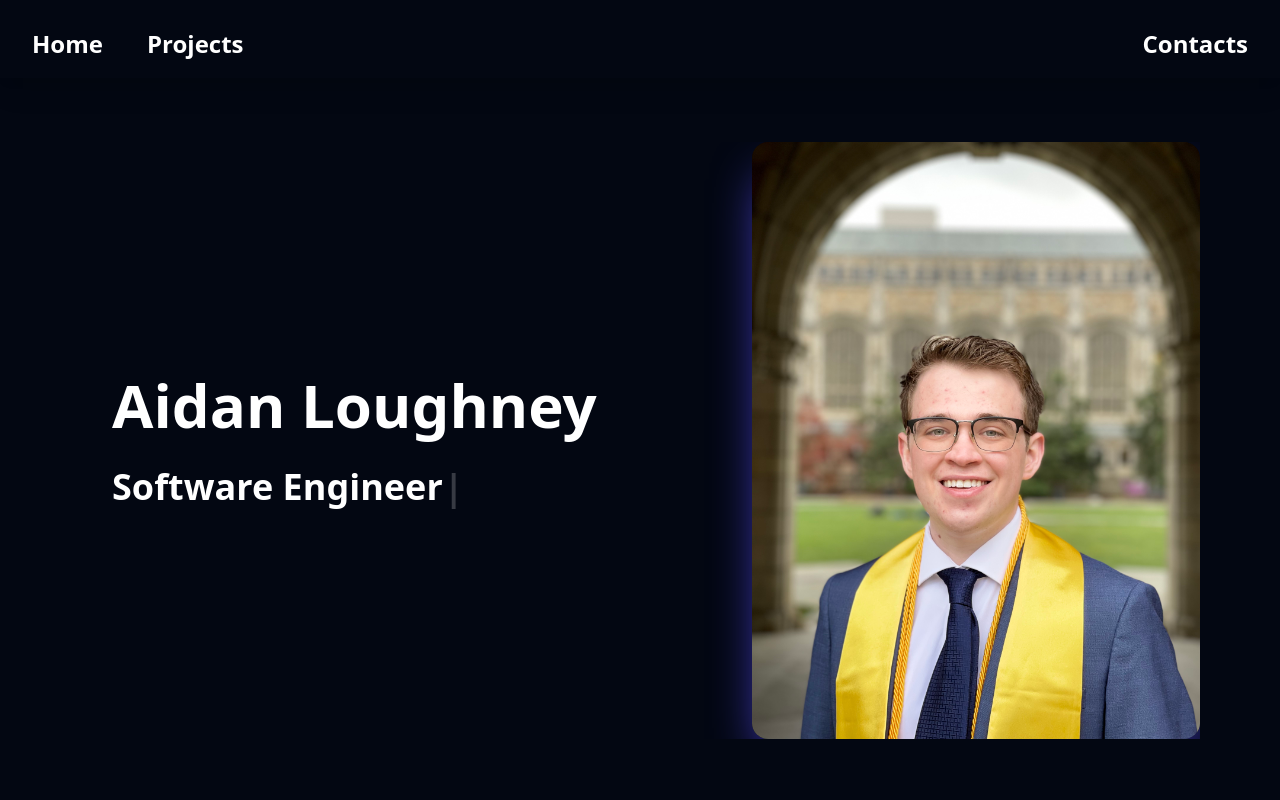
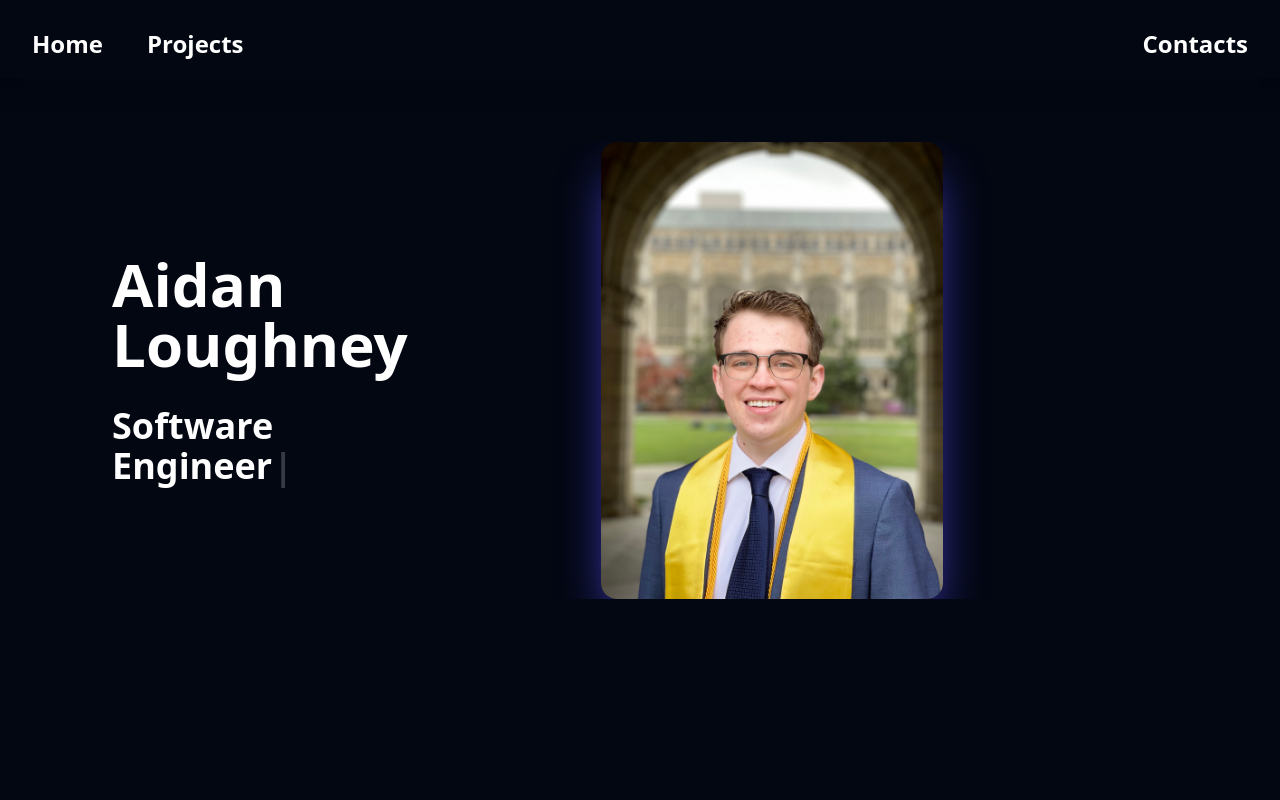
Before and after one commit to arlough/personal-website-v3, a Next.js app: page / in a window 1280 px wide. Shown: the top 800 px of the page. Built offline with nearby package versions, Linux system fonts and the light colour scheme.

Commit message:
added animation to profile picture

```diff
--- a/src/components/Hero.js
+++ b/src/components/Hero.js
@@ -36,7 +36,12 @@ export default function Hero(){
 
 
                 {/* Right side - image */}
-
+                <motion.div
+                    className="container"
+                    initial={{ scale: 0 }}
+                    animate={{scale: 1 }}
+                    transition={{ ease: "easeOut", duration: 0.75 }}
+                >
                     <Image
                     priority={true}
                     width={750}
@@ -44,6 +49,8 @@ export default function Hero(){
                     src='/profile_pic.jpg'
                     alt="profile picture"
                     />
+                </motion.div>
+
 
         </section>
     );
```
Lines whose indentation alone changed are shown as unchanged.
